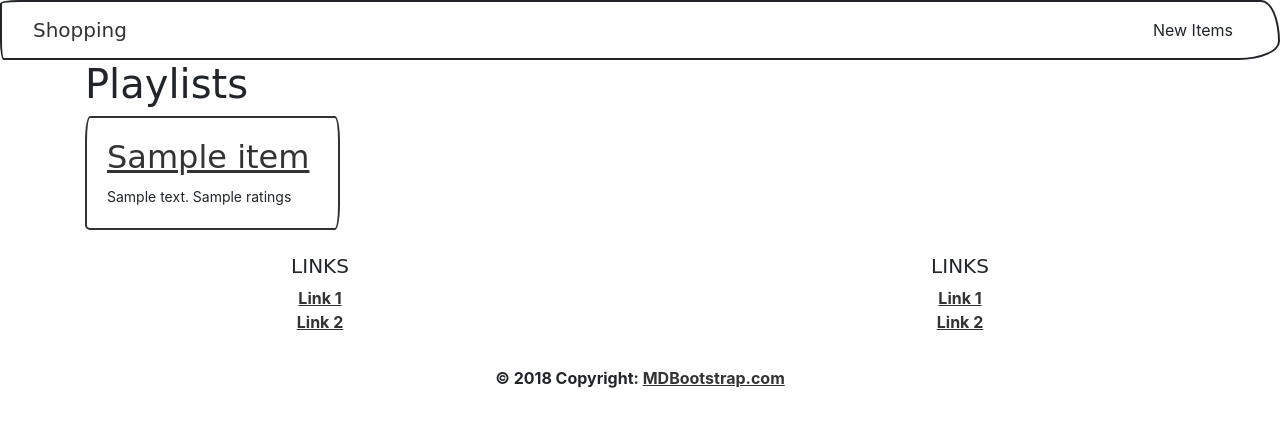
After one commit to ChrisBarnes7404/Contractor-Project, a Flask app: template templates/item_index.html in a window 1280 px wide. The commit adds this page. Shown: the top 427 px of the page. Run offline with Flask 2, Linux system fonts and the light colour scheme; the template is opened without the code that fills it: most values are stand-ins (such as "Sample title", 1, 10 or a date in 2020); some libraries are stand-ins or nearby versions; some web fonts are replaced.

Commit message:
added comments and index for item infomation

```diff
--- /dev/null
+++ b/templates/item_index.html
@@ -0,0 +1,31 @@
+<!-- templates/playlists_index.html -->
+{% extends 'base.html' %}
+
+{% block content %}
+<h1>Playlists</h1>
+
+<!-- <a href='/playlists/new'>New item</a> -->
+<div class='row'>
+    {% for item in playlists %}
+    <div class='col-md-3'>
+        <div class="card">
+            <div class="card-body">
+                {% if item.title == "" %}
+                <h2><a href='/items/{{ item._id }}'>No Title Given</a></h2>
+                {% else %}
+                <h2><a href='/items/{{ item._id }}'>{{ item.title }}</a></h2>
+                {% endif %}
+                <small>{{ item.description }}</small>
+                <small>{{ item.ratings }}</small>
+                <!-- <br><small>{{ item.videos }}</small>
+                    <div class="form-group">
+                        <form method='POST' action='/items/{{ item._id }}/delete'>
+                            <button type='submit'>Delete</button>
+                        </form>
+                    </div> -->
+            </div> <!-- end card body -->
+        </div> <!-- end card -->
+    </div> <!-- end col -->
+    {% endfor %}
+</div>
+{% endblock %}
--- a/templates/partials/navbar.html
+++ b/templates/partials/navbar.html
@@ -4,7 +4,7 @@
             <a class='navbar-brand' href='/'>Shopping</a>
         </div>
         <div class='pull-right'>
-            <a href='/items/new' class='btn btn-default navbar-btn'>New Items</a>
+            <a href='/item/new' class='btn btn-default navbar-btn'>New Items</a>
         </div>
     </div>
 </nav>
--- a/templates/show_items.html
+++ b/templates/show_item.html
@@ -28,6 +28,7 @@
             </form>
         </div>
         <hr>
+
         <!-- Comment form -->
         {% include 'partials/comment_form.html' %}
         <hr>
```
Also changed, not shown: templates/partials/comment.html (added, +14 -0 lines), templates/partials/comment_form.html (added, +14 -0 lines), 2 other files.
